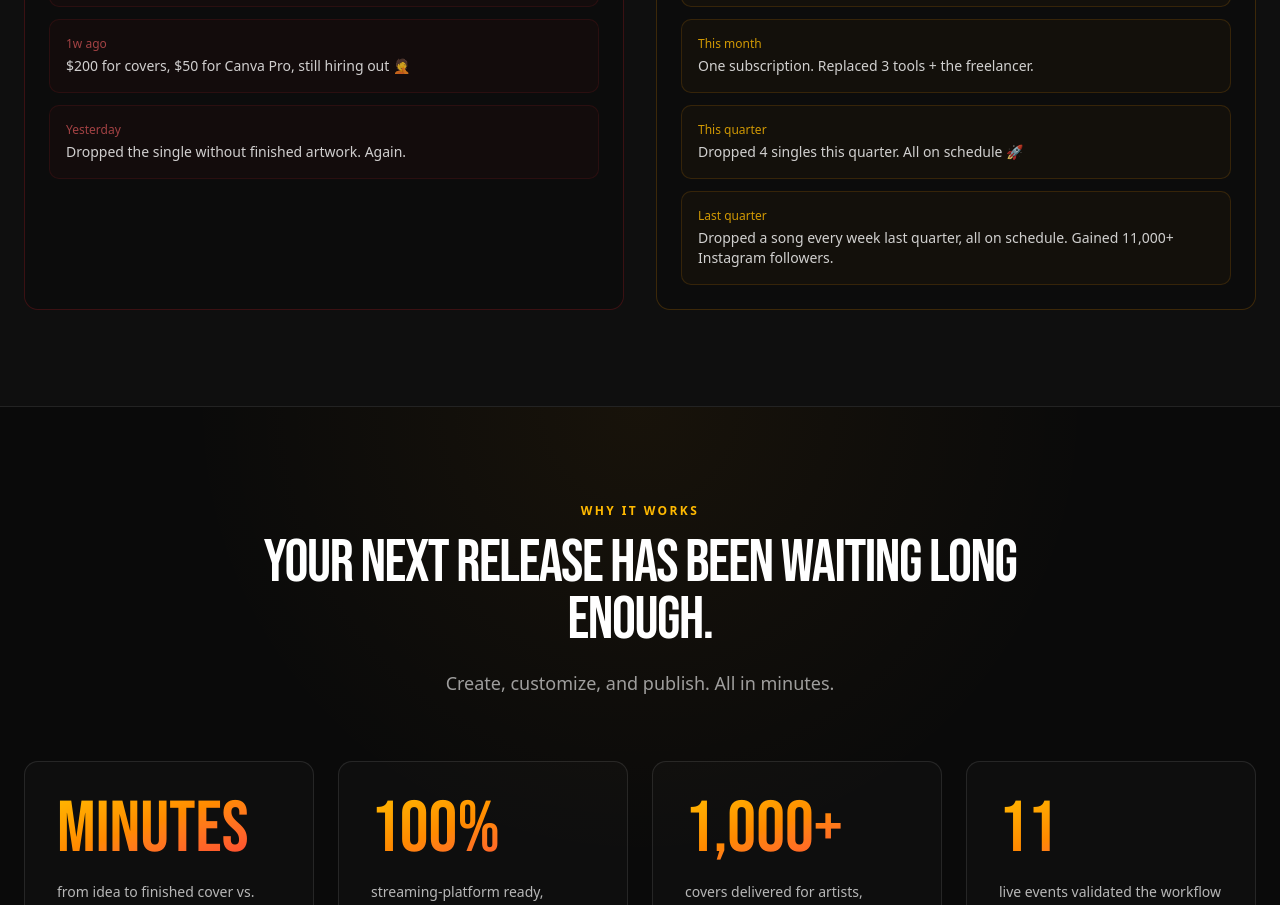
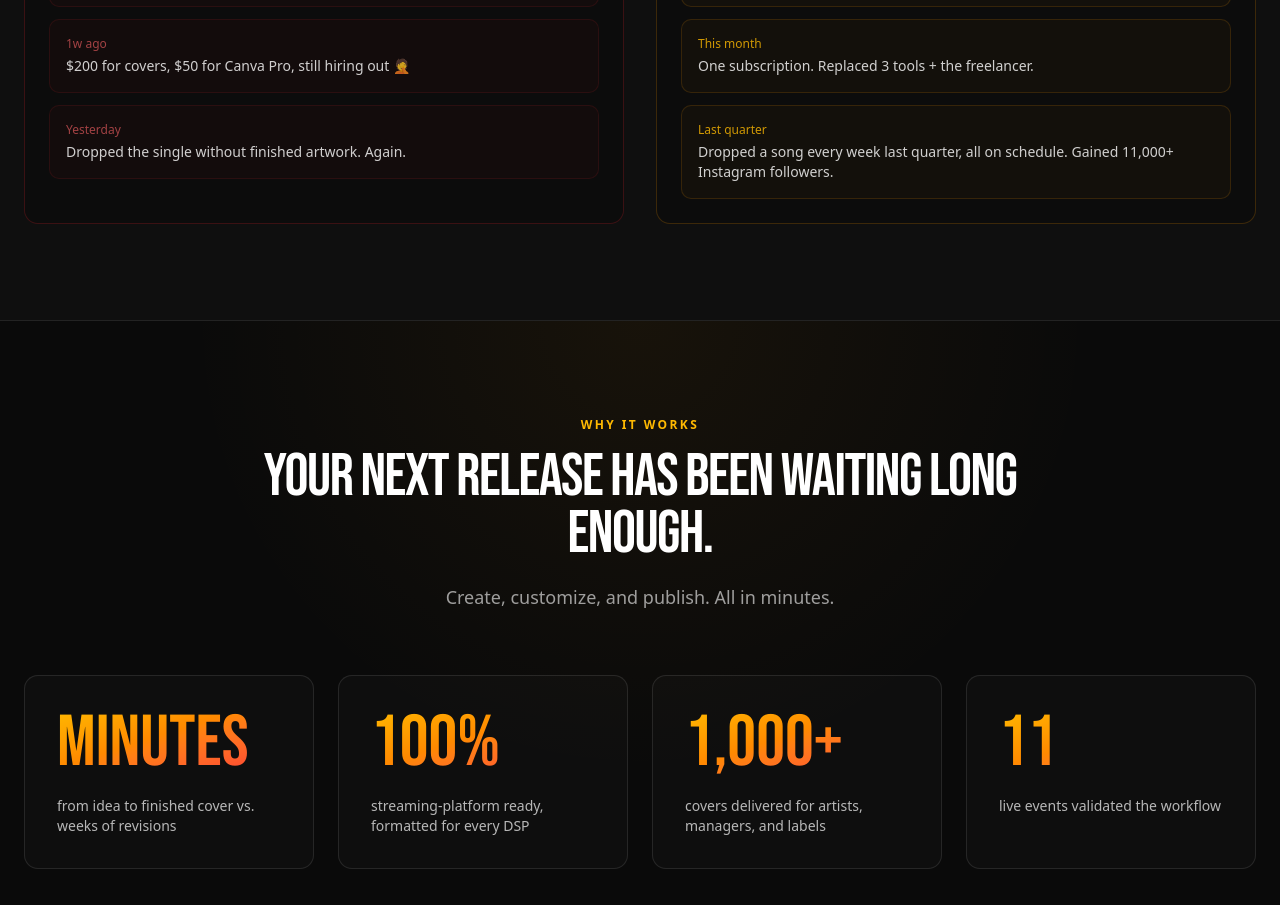
Before and after one commit to Editdeckpro/EDP, a Next.js app: page /site in a window 1280 px wide. Shown: the part 1740-2645 px from the top of the page. Built offline with nearby package versions, Linux system fonts and the light colour scheme.

Commit message:
Remove redundant "This quarter — Dropped 4 singles" With card
The newly added "Last quarter" card with the 11K+ Instagram follower
stat covers the same "shipping on schedule" beat with a stronger
proof point, making the older 4-singles card redundant.

```diff
--- a/src/app/(marketing)/site/page.tsx
+++ b/src/app/(marketing)/site/page.tsx
@@ -19,7 +19,6 @@ const withCards = [
   { time: "5 min", body: "Ready in 5 minutes. Uploaded to DSPs same day ✅" },
   { time: "Today", body: "Unlimited revisions. My vision, no middleman." },
   { time: "This month", body: "One subscription. Replaced 3 tools + the freelancer." },
-  { time: "This quarter", body: "Dropped 4 singles this quarter. All on schedule 🚀" },
   { time: "Last quarter", body: "Dropped a song every week last quarter, all on schedule. Gained 11,000+ Instagram followers." },
 ];
 
```
